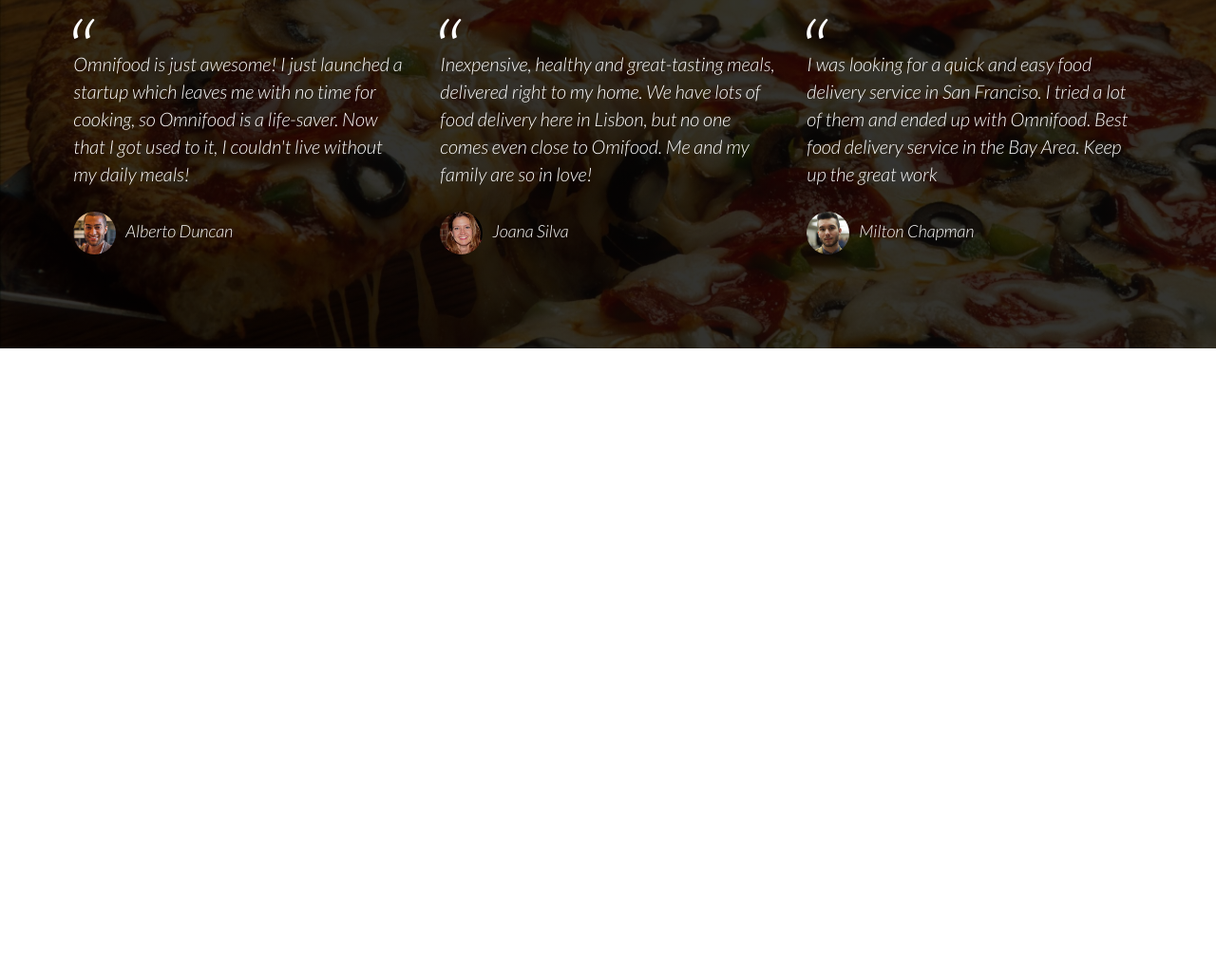
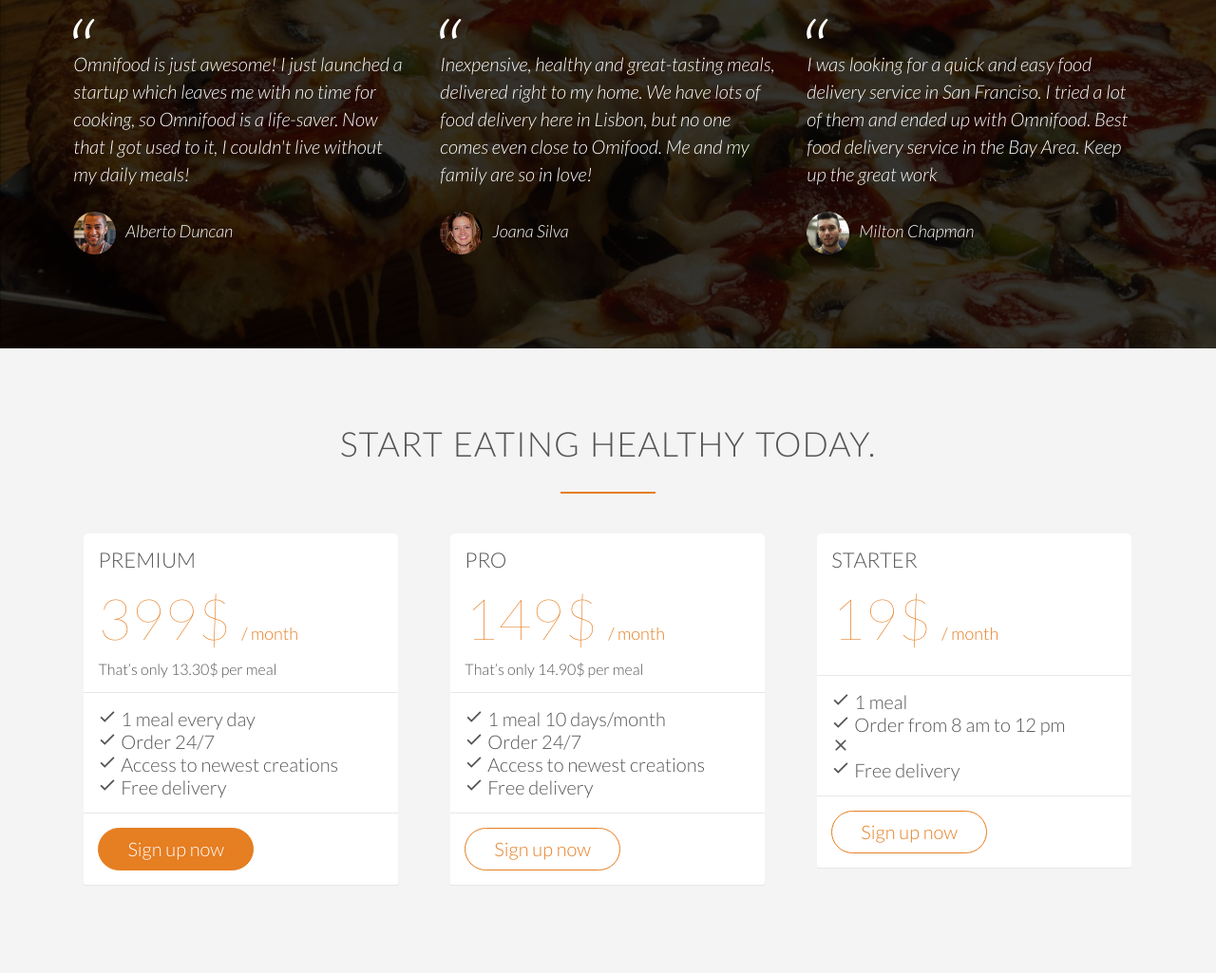
Before and after one commit to MajhiRockzZ/omnifood, a website: page index.html in a window 1280 px wide. Shown: the part 3535-4560 px from the top of the page at 95% size. Before the commit the page ends 3902 px from the top, so only its background shows below. Drawn offline with nearby package versions, Linux system fonts and the light colour scheme.

Commit message:
Add Sign up section

```diff
--- a/index.html
+++ b/index.html
@@ -258,6 +258,111 @@
         </div>
     </div>
 </section>
+
+<!-- Section:Sign Up and Pricing-->
+<section class="section-plans">
+    <div class="row">
+        <h2>Start eating healthy today.</h2>
+    </div>
+    <div class="row">
+        <div class="col span-1-of-3">
+            <div class="plan-box">
+                <div>
+                    <h3>Premium</h3>
+                    <p class="plan-price">399$ <span>/ month</span></p>
+                    <p class="plan-price-meal">That’s only 13.30$ per meal</p>
+                </div>
+                <div>
+                    <ul>
+                        <li>
+                            <ion-icon name="checkmark"></ion-icon>
+                            1 meal every day
+                        </li>
+                        <li>
+                            <ion-icon name="checkmark"></ion-icon>
+                            Order 24/7
+                        </li>
+                        <li>
+                            <ion-icon name="checkmark"></ion-icon>
+                            Access to newest creations
+                        </li>
+                        <li>
+                            <ion-icon name="checkmark"></ion-icon>
+                            Free delivery
+                        </li>
+                    </ul>
+                </div>
+                <div>
+                    <a href="#" class="btn btn-full">Sign up now</a>
+                </div>
+            </div>
+        </div>
+        <div class="col span-1-of-3">
+            <div class="plan-box">
+                <div>
+                    <h3>Pro</h3>
+                    <p class="plan-price">149$ <span>/ month</span></p>
+                    <p class="plan-price-meal">That’s only 14.90$ per meal</p>
+                </div>
+                <div>
+                    <ul>
+                        <li>
+                            <ion-icon name="checkmark"></ion-icon>
+                            1 meal 10 days/month
+                        </li>
+                        <li>
+                            <ion-icon name="checkmark"></ion-icon>
+                            Order 24/7
+                        </li>
+                        <li>
+                            <ion-icon name="checkmark"></ion-icon>
+                            Access to newest creations
+                        </li>
+                        <li>
+                            <ion-icon name="checkmark"></ion-icon>
+                            Free delivery
+                        </li>
+                    </ul>
+                </div>
+                <div>
+                    <a href="#" class="btn btn-ghost">Sign up now</a>
+                </div>
+            </div>
+        </div>
+        <div class="col span-1-of-3">
+            <div class="plan-box">
+                <div>
+                    <h3>Starter</h3>
+                    <p class="plan-price">19$ <span>/ month</span></p>
+                    <p class="plan-price-meal"></p>
+                </div>
+                <div>
+                    <ul>
+                        <li>
+                            <ion-icon name="checkmark"></ion-icon>
+                            1 meal
+                        </li>
+                        <li>
+                            <ion-icon name="checkmark"></ion-icon>
+                            Order from 8 am to 12 pm
+                        </li>
+                        <li>
+                            <ion-icon name="close"></ion-icon>
+
+                        </li>
+                        <li>
+                            <ion-icon name="checkmark"></ion-icon>
+                            Free delivery
+                        </li>
+                    </ul>
+                </div>
+                <div>
+                    <a href="#" class="btn btn-ghost">Sign up now</a>
+                </div>
+            </div>
+        </div>
+    </div>
+</section>
 </body>
 
 </html>
--- a/resources/css/style.css
+++ b/resources/css/style.css
@@ -394,3 +394,44 @@
     margin-right: 10px;
     vertical-align: middle;
 }
+
+
+/* -------------------------------- */
+/* SIGN UP */
+/* -------------------------------- */
+
+.section-plans {
+    background-color: #f4f4f4;
+}
+
+.plan-box {
+    background-color: #fff;
+    border-radius: 5px;
+    width: 90%;
+    margin-left: 5%;
+}
+
+.plan-box div {
+    padding: 15px;
+    border-bottom: 1px solid #e8e8e8;
+}
+
+.plan-price {
+    font-size: 300%;
+    margin-bottom: 10px;
+    font-weight: 100;
+    color: #e67e22;
+}
+
+.plan-price span {
+    font-size: 30%;
+    font-weight: 300;
+}
+
+.plan-price-meal {
+    font-size: 80%;
+}
+
+.plan-box ul {
+    list-style: none;
+}
```
